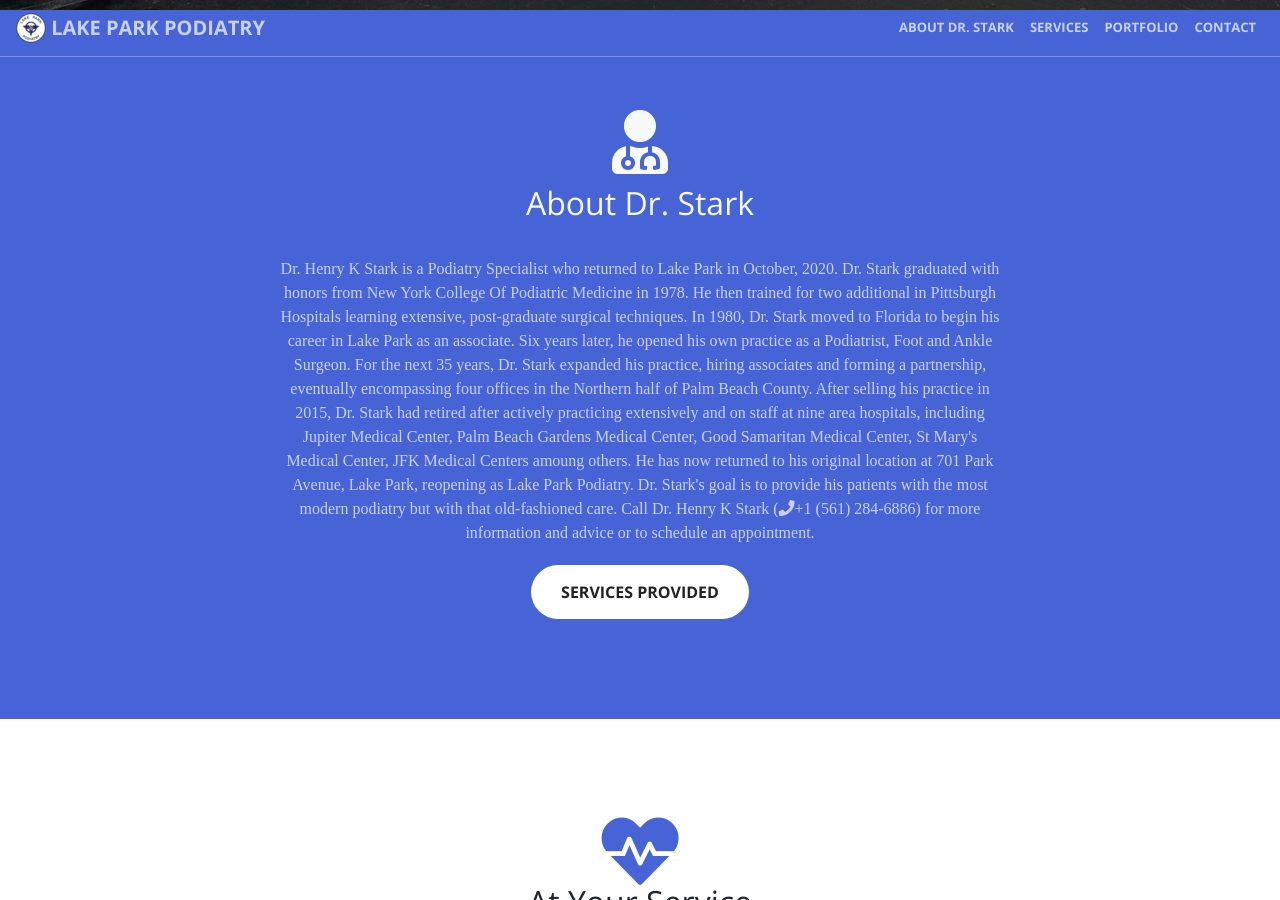
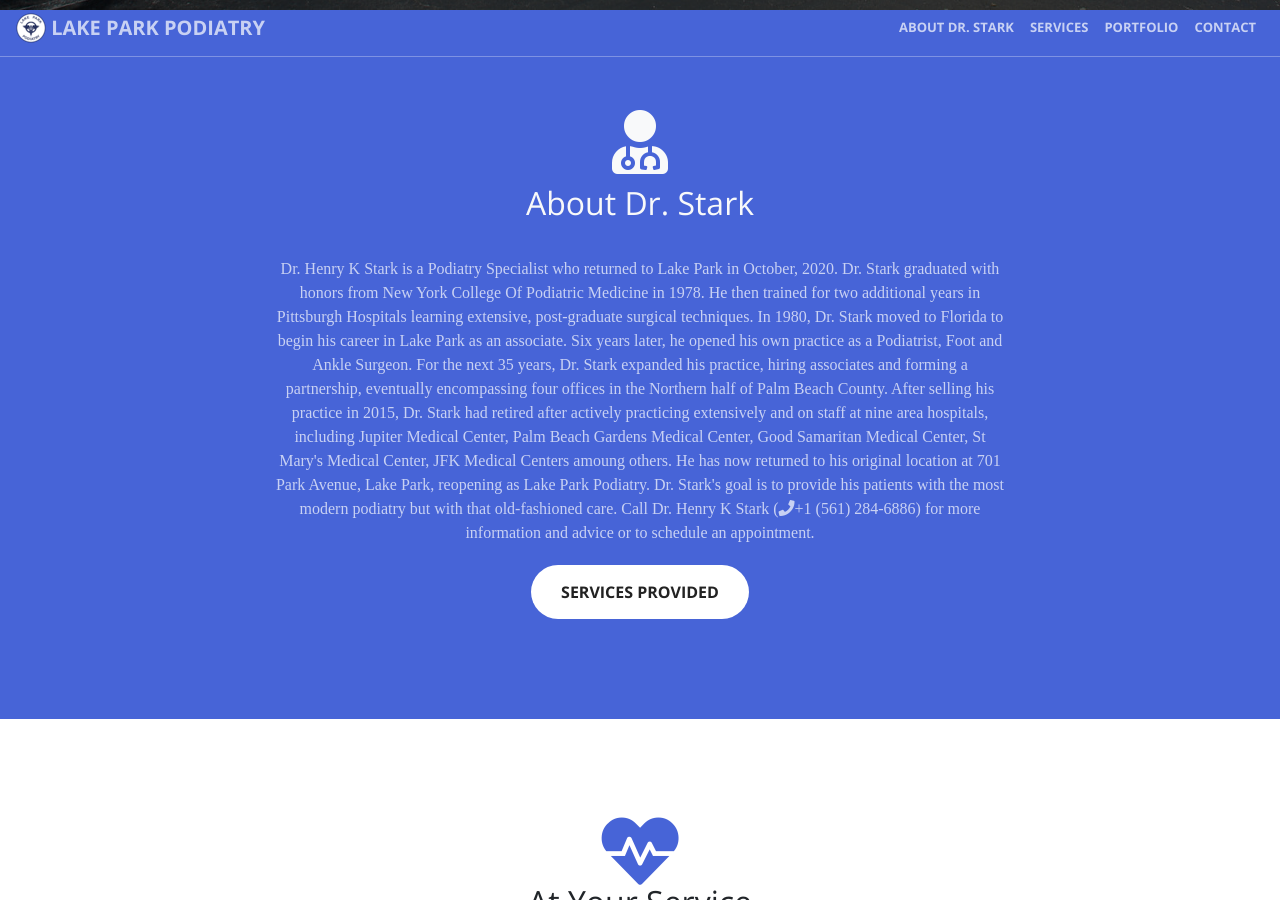
Before and after one commit to hkstarkdpm/lakeparkpodiatry.com, a Jekyll site: the page built from index.html, in a window 1280 px wide and 900 px high, scrolled down 890 px. Built offline with Jekyll 4.4.1, drawn with Linux system fonts in a browser that asks for light colours; nearby versions of some CDN libraries.

Commit message:
Update about.html

```diff
--- a/_includes/about.html
+++ b/_includes/about.html
@@ -5,7 +5,7 @@
                 <i class="fa fa-4x fa-user-md wow bounceIn" data-wow-delay=".3s"></i>
                 <h2 class="section-heading" style="margin-top:10px;">About Dr. Stark</h2>
                 <hr class="light">
-                <p class="text-faded">Dr. Henry K Stark is a Podiatry Specialist who returned to Lake Park in October, 2020. Dr. Stark graduated with honors from New York College Of Podiatric Medicine in 1978.  He then trained for two additional in Pittsburgh Hospitals learning extensive, post-graduate surgical techniques. In 1980, Dr. Stark moved to Florida to begin his career in Lake Park as an associate. Six years later, he opened his own practice as a Podiatrist, Foot and Ankle Surgeon.  For the next 35 years, Dr. Stark expanded his practice, hiring associates and forming a partnership, eventually encompassing four offices in the Northern half of Palm Beach County.  After selling his practice in 2015, Dr. Stark had retired after actively practicing extensively and on staff at nine area hospitals, including Jupiter Medical Center, Palm Beach Gardens Medical Center, Good Samaritan Medical Center, St Mary's Medical Center, JFK Medical Centers amoung others.  He has now returned to his original location at 701 Park Avenue, Lake Park, reopening as Lake Park Podiatry. Dr. Stark's goal is to provide his patients with the most modern podiatry but with that old-fashioned care. Call Dr. Henry K Stark (<a class="text-faded" href="tel:{{site.phone}}"><i class="fas fa-phone"></i>{{site.phone}}</a>) for more information and advice or to schedule an appointment.</p>
+                <p class="text-faded">Dr. Henry K Stark is a Podiatry Specialist who returned to Lake Park in October, 2020. Dr. Stark graduated with honors from New York College Of Podiatric Medicine in 1978.  He then trained for two additional years in Pittsburgh Hospitals learning extensive, post-graduate surgical techniques. In 1980, Dr. Stark moved to Florida to begin his career in Lake Park as an associate. Six years later, he opened his own practice as a Podiatrist, Foot and Ankle Surgeon.  For the next 35 years, Dr. Stark expanded his practice, hiring associates and forming a partnership, eventually encompassing four offices in the Northern half of Palm Beach County.  After selling his practice in 2015, Dr. Stark had retired after actively practicing extensively and on staff at nine area hospitals, including Jupiter Medical Center, Palm Beach Gardens Medical Center, Good Samaritan Medical Center, St Mary's Medical Center, JFK Medical Centers amoung others.  He has now returned to his original location at 701 Park Avenue, Lake Park, reopening as Lake Park Podiatry. Dr. Stark's goal is to provide his patients with the most modern podiatry but with that old-fashioned care. Call Dr. Henry K Stark (<a class="text-faded" href="tel:{{site.phone}}"><i class="fas fa-phone"></i>{{site.phone}}</a>) for more information and advice or to schedule an appointment.</p>
                 <a href="#services" class="btn btn-default btn-xl page-scroll">Services Provided</a>
             </div>
         </div>
```
